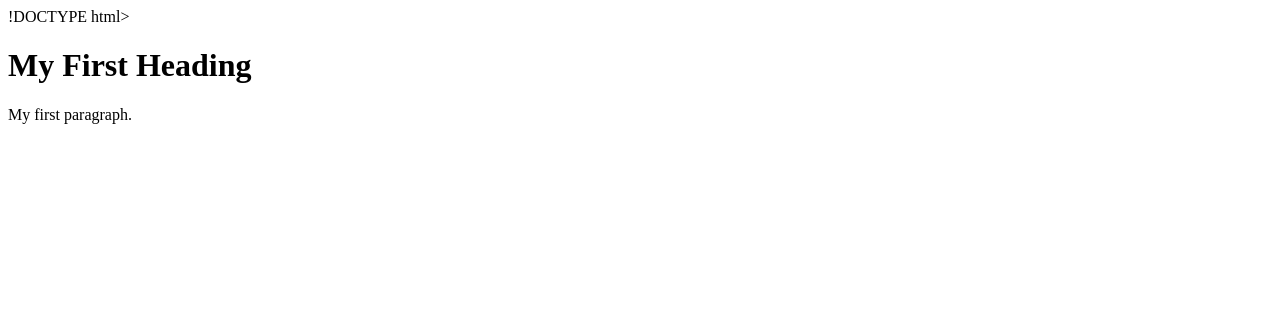
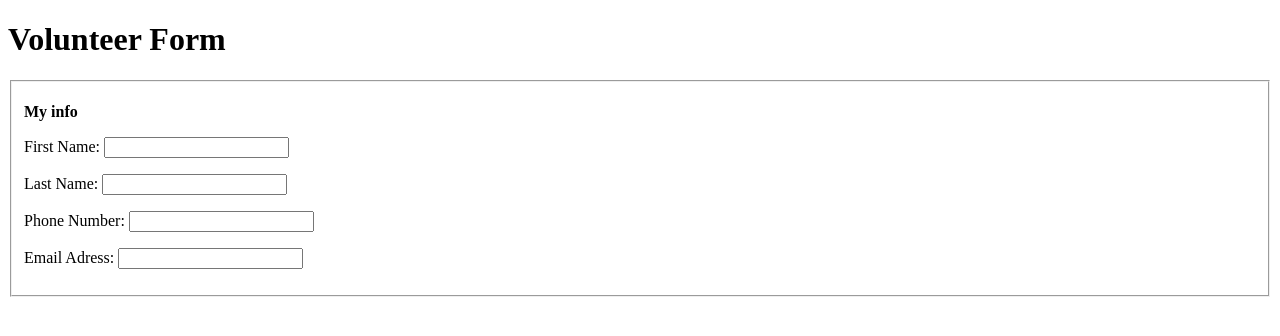
Before and after one commit to TokarM/ITMD-361-Lab4, a plain HTML site: page index.html in a window 1280 px wide. Drawn offline with Linux system fonts and the light colour scheme.

Commit message:
Add first 4 inputs to form

```diff
--- a/index.html
+++ b/index.html
@@ -1,13 +1,27 @@
-!DOCTYPE html>
+<!DOCTYPE html>
 <html lang="en">
 <head>
 <meta charset="UTF-8">
 <title>Page Title</title>
 </head>
 <body>
-
-<h1>My First Heading</h1>
-<p>My first paragraph.</p>
+<form method="post" action="http://bloomingdale.sat.iit.edu/kriedan/lab3formscript.php">
+  <h1>Volunteer Form</h1>
+  <fieldset>
+    <p><strong>My info</strong></p>
+    <p>
+      <label>First Name: <input type="text" name="first_name_field"></label>
+    </p>
+    <p>
+      <label>Last Name: <input type="text" name="last_name_field"></label>
+    </p>
+    <p>
+      <label>Phone Number: <input type="tel" name="phone_field"></label>
+    </p>
+    <p>
+      <label>Email Adress: <input type="email" name="email_field"></label>
+    </p>
+  </fieldset>
 
 </body>
 </html>
```
